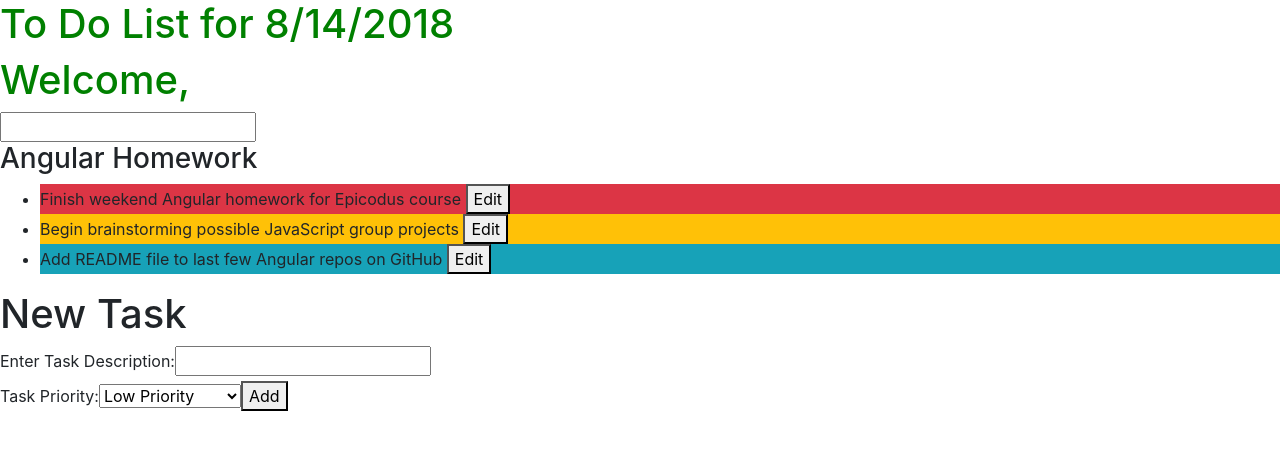
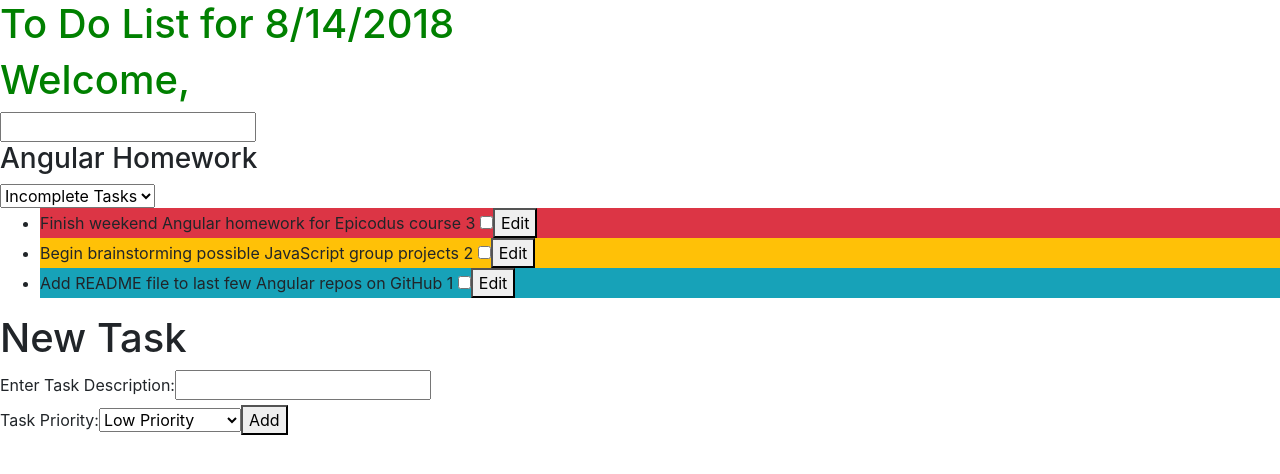
Before and after one commit to hisatokawaminami/to-do-angular, an Angular app: page / in a window 1280 px wide. Shown: the top 474 px of the page. Built offline with nearby package versions, Linux system fonts and the light colour scheme.

Commit message:
complete lessons

```diff
--- a/src/app/app.module.ts
+++ b/src/app/app.module.ts
@@ -7,6 +7,7 @@
 import { TaskListComponent } from './task-list/task-list.component';
 import { EditTaskComponent } from './edit-task/edit-task.component';
 import { NewTaskComponent } from './new-task/new-task.component';
+import { CompletenessPipe } from './completeness.pipe';
 
 
 
@@ -15,8 +16,8 @@
     AppComponent,
     TaskListComponent,
     EditTaskComponent,
-    NewTaskComponent
-
+    NewTaskComponent,
+    CompletenessPipe
   ],
   imports: [
     BrowserModule,
--- /dev/null
+++ b/src/app/completeness.pipe.ts
@@ -0,0 +1,30 @@
+import { Pipe, PipeTransform }from '@angular/core';
+import { Task } from './models/task.model';
+
+@Pipe({
+  name: "completeness",
+  pure: false
+})
+
+export class CompletenessPipe implements PipeTransform {
+  transform(input: Task[], desiredCompleteness) {
+    var output: Task[] = [];
+    if(desiredCompleteness === "incompleteTasks") {
+      for (var i = 0; i < input.length; i++) {
+        if (input[i].done === false) {
+          output.push(input[i]);
+        }
+      }
+      return output;
+    } else if (desiredCompleteness === "completedTasks") {
+      for (var i = 0; i < input.length; i++) {
+        if (input[i].done === true) {
+          output.push(input[i]);
+        }
+      }
+      return output;
+    } else {
+      return input;
+    }
+  }
+}
--- a/src/app/task-list/task-list.component.html
+++ b/src/app/task-list/task-list.component.html
@@ -1,3 +1,13 @@
+<select (change)="onChange($event.target.value)">
+  <option value="allTasks">All Tasks</option>
+  <option value="completedTasks">Completed Tasks</option>
+  <option value="incompleteTasks" selected="selected">Incomplete Tasks</option>
+</select>
+
 <ul>
-  <li [class]='priorityColor(currentTask)' *ngFor="let currentTask of childTaskList">{{currentTask.description}} <button (click)="editButtonClicked(currentTask)">Edit</button></li>
+  <li [class]='priorityColor(currentTask)' *ngFor="let currentTask of childTaskList | completeness:filterByCompleteness">{{currentTask.description}} {{currentTask.priority}}
+    <input type="checkbox" name="" value="" *ngIf="currentTask.done === true" checked (click)="toggleDone(currentTask, false)"/>
+    <input type="checkbox" name="" value="" *ngIf="currentTask.done === false" (click)="toggleDone(currentTask, true)"/>
+    <button (click)="editButtonClicked(currentTask)">Edit</button>
+  </li>
 </ul>
--- a/src/app/task-list/task-list.component.ts
+++ b/src/app/task-list/task-list.component.ts
@@ -23,4 +23,11 @@
       return "bg-info";
     }
   }
+  onChange(optionFromMenu) {
+    this.filterByCompleteness = optionFromMenu;
+  }
+  filterByCompleteness: string = "incompleteTasks";
+  toggleDone(clickedTask: Task, setCompleteness: boolean) {
+    clickedTask.done = setCompleteness;
+  }
 }
```
